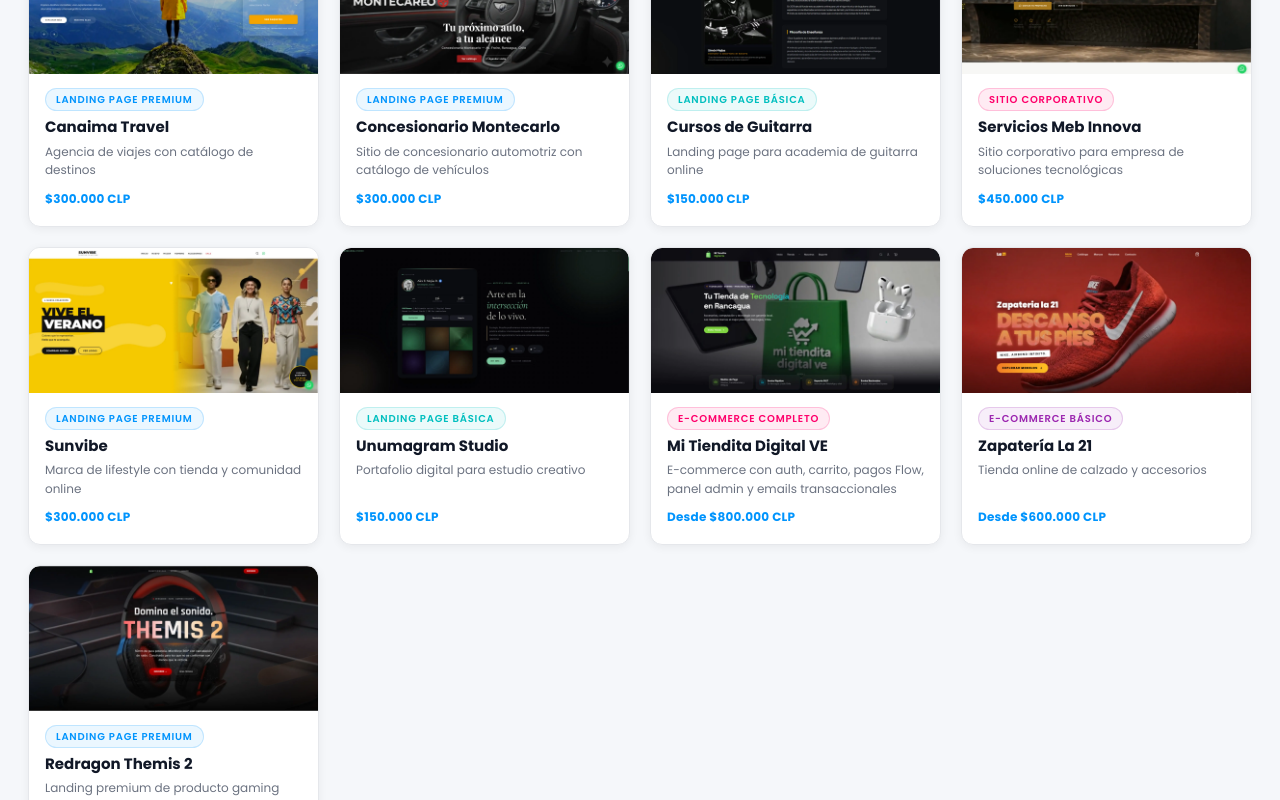
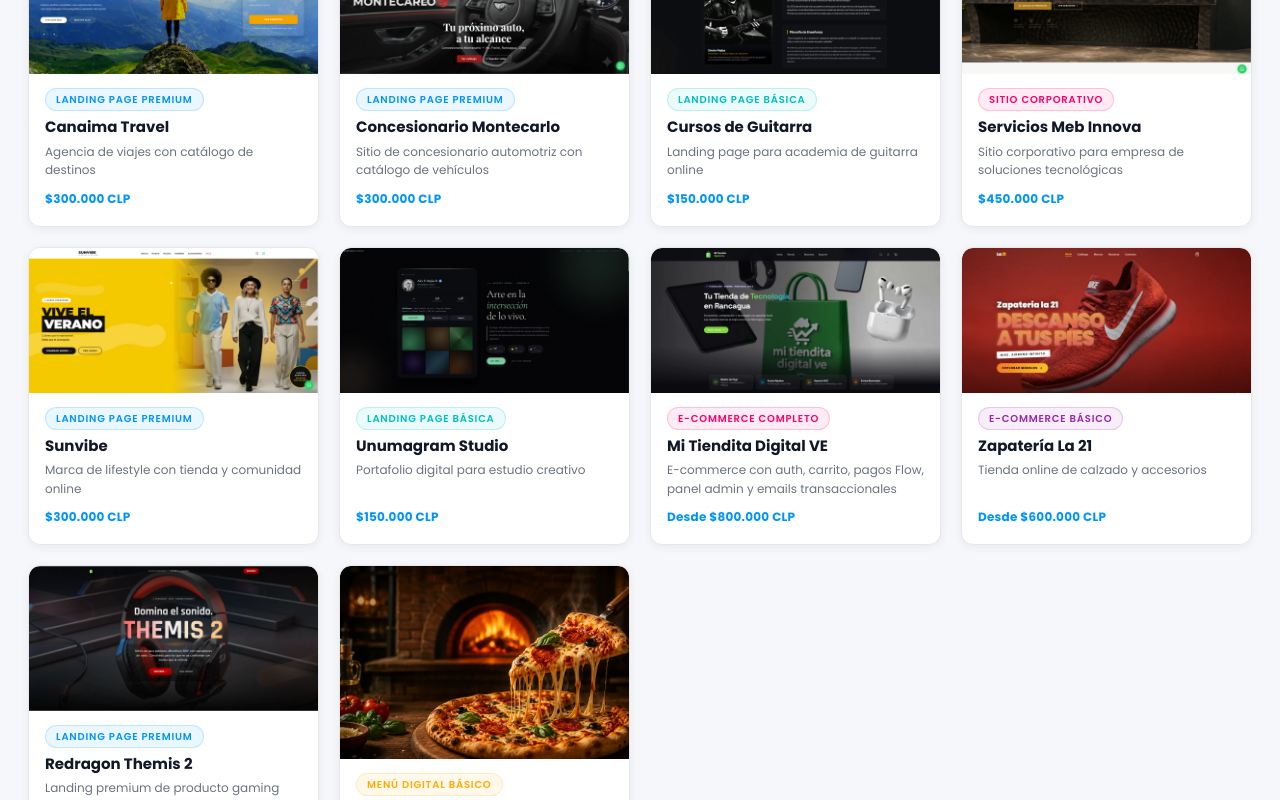
Before and after one commit to juanmjd914/catalogo-techne-creativ, a React (Vite) app: page / in a window 1280 px wide. Shown: the part 2000-2800 px from the top of the page. Built offline with nearby package versions, Linux system fonts and the light colour scheme.

Commit message:
feat: agrega Pizzería Nápoles al portafolio (menú básico, $160k)

```diff
--- a/src/data/portfolio.ts
+++ b/src/data/portfolio.ts
@@ -190,4 +190,13 @@ export const portfolio: PortfolioItem[] = [
     url: 'https://landing-themis2-redragon.vercel.app',
     price: '$300.000 CLP',
   },
+  {
+    id: 22,
+    name: 'Pizzería Nápoles',
+    category: 'menu-basico',
+    image: '/images/pizzeria-napoles.webp',
+    description: 'Menú digital para pizzería italiana con filtro de categorías, galería, sección de historia y WhatsApp integrado',
+    url: 'https://menu-napoles.vercel.app',
+    price: '$160.000 CLP',
+  },
 ]
```
Also changed, not shown: public/images/pizzeria-napoles.webp (added).
